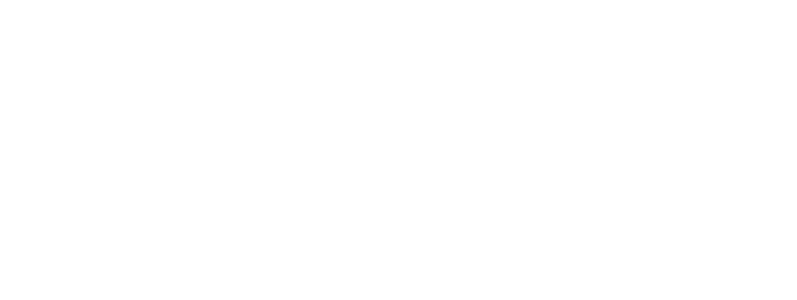
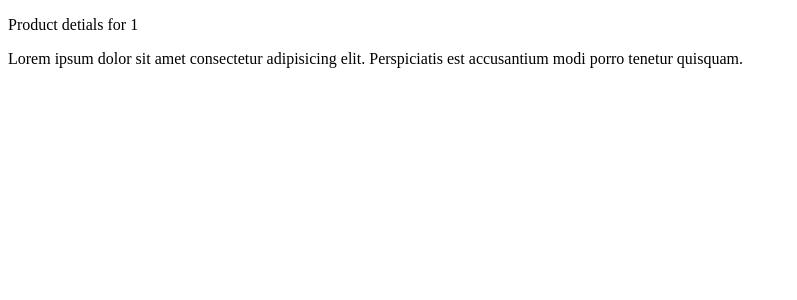
Before and after one commit to markpackham/nuxt3-learn, a Nuxt app: page /products/1 in a window 1280 px wide. Before the commit this address had no page. Shown: the top 300 px of the page, without its empty margins (0-797 px from the left). Built offline with nearby package versions, Linux system fonts and the light colour scheme.

Commit message:
demo route paramater
https://www.youtube.com/watch?v=X9ta1grG1j0&list=PL4cUxeGkcC9haQlqdCQyYmL_27TesCGPC&index=5

```diff
--- /dev/null
+++ b/pages/products/[id].vue
@@ -0,0 +1,15 @@
+<template>
+    <div>
+        <p>Product detials for {{ id }}</p>
+        <p>Lorem ipsum dolor sit amet consectetur adipisicing elit. Perspiciatis est accusantium modi porro tenetur
+            quisquam.</p>
+    </div>
+</template>
+
+<script setup>
+const { id } = useRoute().params
+</script>
+
+<style scoped>
+
+</style>
```
